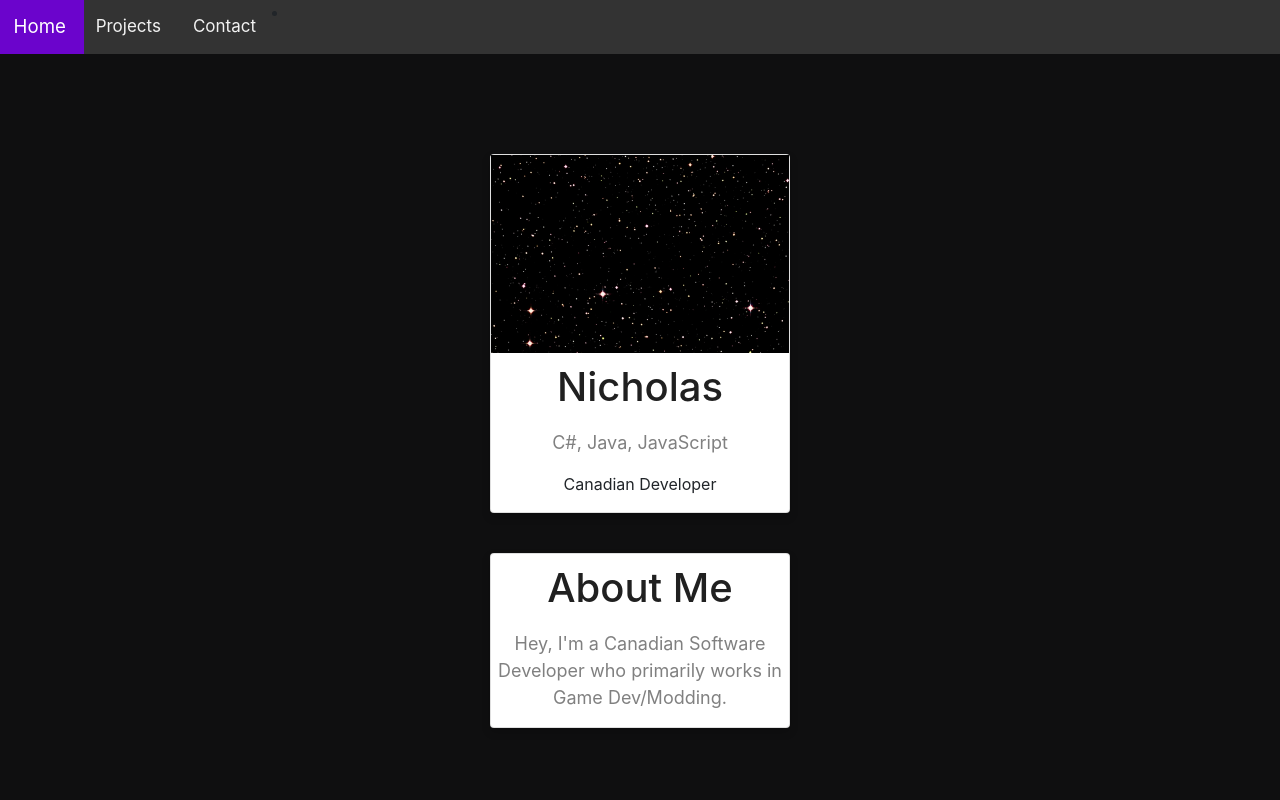
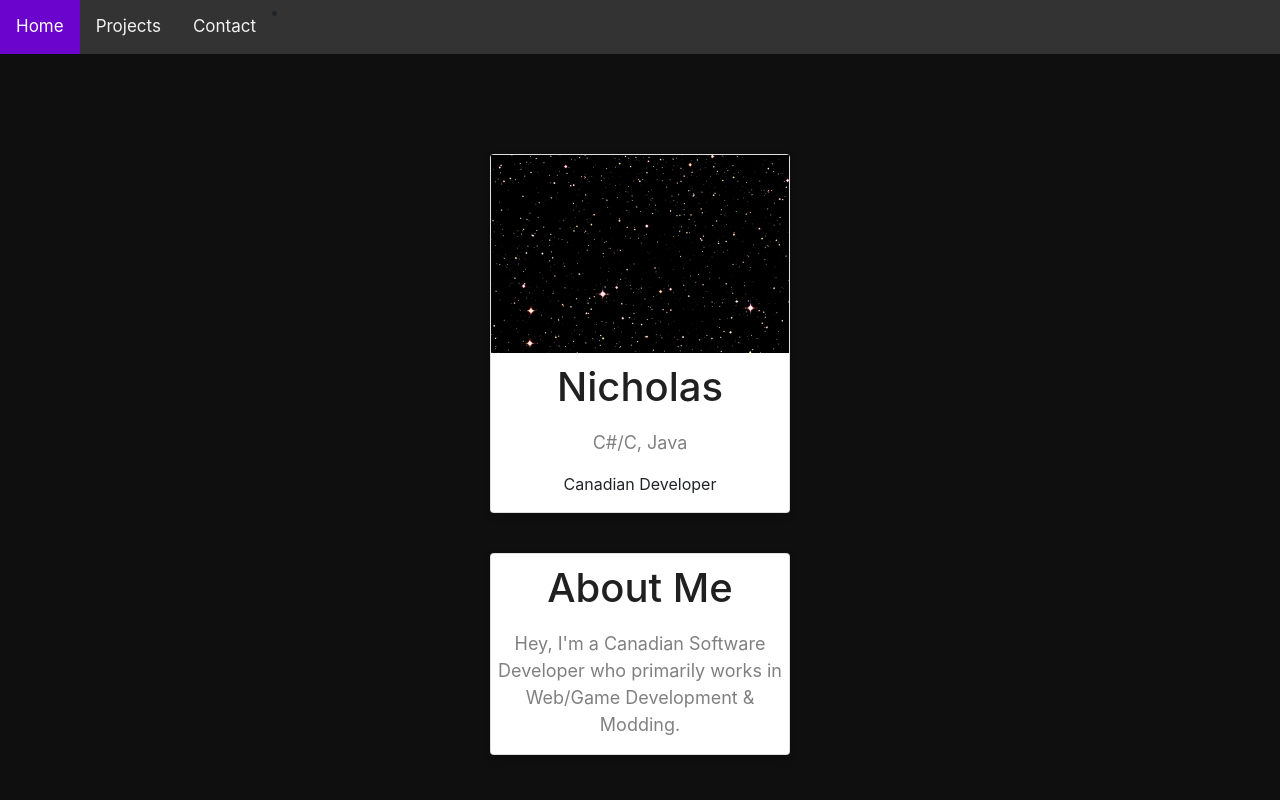
Before and after one commit to nichxlas98/portfolio, a React (Create React App) app: page /#/ in a window 1280 px wide. Shown: the top 800 px of the page. Built offline with nearby package versions, Linux system fonts and the light colour scheme.

Commit message:
small changes

```diff
--- a/src/Home.js
+++ b/src/Home.js
@@ -30,13 +30,13 @@ export default function Home() {
               <div className="box box1 card">
                 <img src={starsImage} alt="John" style= {{ width: "100%" }} />
                 <h1 style= {{ color:"rgb(32, 32, 32)" }}>Nicholas</h1>
-                <p className="title">C#, Java, JavaScript</p>
+                <p className="title">C#/C, Java</p>
                 <p>Canadian Developer</p>
               </div>
               <p>&nbsp;</p>
               <div className="box box2 card">
                 <h1 style= {{ color: "rgb(32, 32, 32)" }}>About Me</h1>
-                <p className="title">Hey, I'm a Canadian Software Developer who primarily works in Game Dev/Modding.</p>
+                <p className="title">Hey, I'm a Canadian Software Developer who primarily works in Web/Game Development & Modding.</p>
               </div>
           </section>
           <section className="dark"></section>
```
